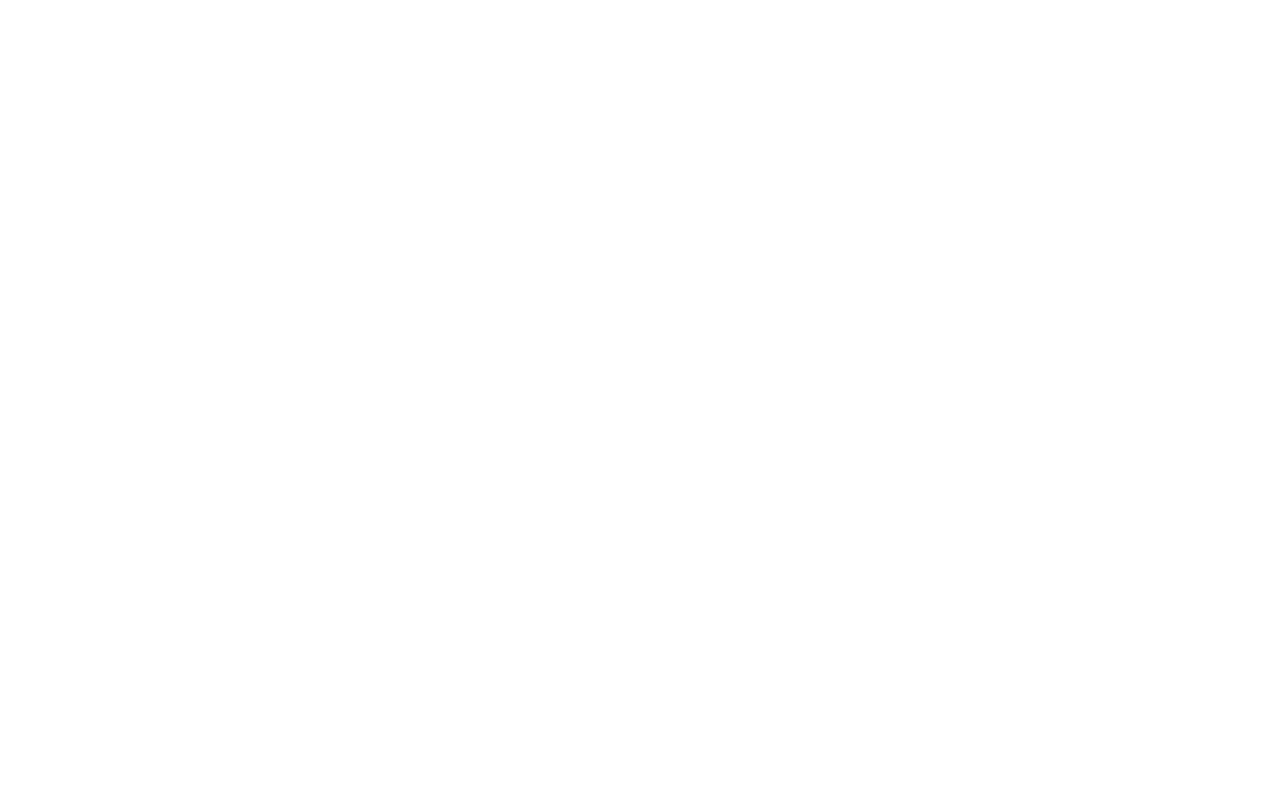
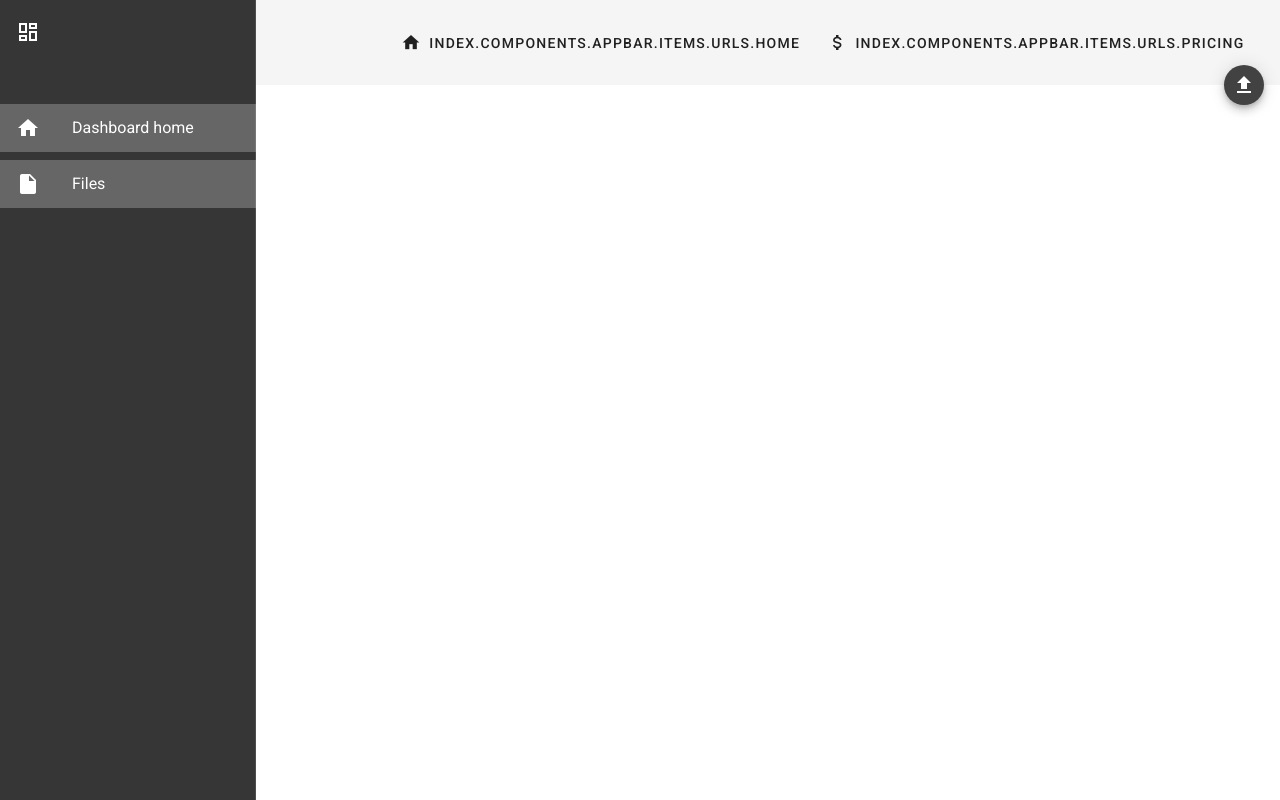
Before and after one commit to dsc-uob/dsc_platform_web, a Vue app: page /dashboard/files in a window 1280 px wide. Built offline with nearby package versions, Linux system fonts and the light colour scheme.

Commit message:
created dashboad page

```diff
--- a/src/router/index.js
+++ b/src/router/index.js
@@ -19,6 +19,18 @@ const routes = [
 		path: "/auth",
 		name: "Auth",
 		component: () => import("../views/Auth/Index"),
+	},
+	{
+		path: "/dashboard",
+		name: "Dashboard",
+		component: () => import("../views/Dashboard/Index"),
+		children: [
+			{
+				path: 'files',
+				name: 'DashboardFiles',
+				component: () => import('../views/Dashboard/Files')
+			}
+		]
 	}
 ]
 
--- /dev/null
+++ b/src/views/Dashboard/Files.vue
@@ -0,0 +1,6 @@
+<template>
+	<v-container class="mt-3"> </v-container>
+</template>
+<script>
+export default {};
+</script>
--- /dev/null
+++ b/src/views/Dashboard/Index.vue
@@ -0,0 +1,17 @@
+<template>
+	<v-app>
+		<pages-core-app-bar />
+		<pages-core-view />
+	</v-app>
+</template>
+
+<script>
+export default {
+	name: "DashboardIndex",
+
+	components: {
+		PagesCoreAppBar: () => import("./components/AppBar"),
+		PagesCoreView: () => import("./components/View"),
+	},
+};
+</script>
--- /dev/null
+++ b/src/views/Dashboard/components/AppBar.vue
@@ -0,0 +1,115 @@
+<template>
+	<nav>
+		<v-app-bar app flat height="85">
+			<v-container class="px-0 text-right d-flex align-center">
+				<v-toolbar-title
+					class="text-uppercase font-weight-light f hidden-xs-only"
+					>dashboard</v-toolbar-title
+				>
+				<template>
+					<v-tooltip bottom>
+						<!-- view in fullscreen -->
+						<template v-slot:activator="{ attrs, on }">
+							<v-btn
+								color="secondary"
+								dark
+								small
+								absolute
+								bottom
+								right
+								fab
+								v-bind="attrs"
+								v-on="on"
+							>
+								<v-icon>mdi-upload</v-icon>
+							</v-btn>
+						</template>
+
+						<span>Upload</span>
+					</v-tooltip>
+				</template>
+				<v-spacer />
+				<v-btn
+					v-for="(item, i) in items"
+					:key="i"
+					:to="item.to"
+					min-height="48"
+					min-width="40"
+					text
+				>
+					<v-icon
+						:left="$vuetify.breakpoint.mdAndUp"
+						size="20"
+						v-text="item.icon"
+					/>
+
+					<span class="hidden-sm-and-down" v-text="item.text" />
+				</v-btn>
+			</v-container>
+		</v-app-bar>
+		<v-navigation-drawer dark app mini-variant permanent expand-on-hover>
+			<v-list>
+				<v-list-item class="mb-12">
+					<v-list-item-action>
+						<v-icon>mdi-view-dashboard-outline</v-icon>
+					</v-list-item-action>
+				</v-list-item>
+				<v-list-item class="mb-2" link to="/dashboard">
+					<v-list-item-action>
+						<v-icon>mdi-home</v-icon>
+					</v-list-item-action>
+					<v-list-item-title>Dashboard home</v-list-item-title>
+				</v-list-item>
+				<v-list-item class="mb-2" link to="/dashboard/files">
+					<v-list-item-action>
+						<v-icon>mdi-file</v-icon>
+					</v-list-item-action>
+					<v-list-item-title>Files</v-list-item-title>
+				</v-list-item>
+			</v-list>
+		</v-navigation-drawer>
+	</nav>
+</template>
+
+<script>
+/* eslint-disable no-mixed-spaces-and-tabs */
+export default {
+	name: "PagesCoreAppBar",
+
+	computed: {
+		items() {
+			let urls = [
+				{
+					icon: "mdi-home",
+					text: "index.components.appbar.items.urls.home",
+					to: "/",
+				},
+				{
+					icon: "mdi-currency-usd",
+					text: "index.components.appbar.items.urls.pricing",
+					to: "/pricing",
+				},
+			];
+			if (this.isLoggedIn)
+				urls.push({
+					icon: "mdi-logout",
+					text: "index.components.appbar.items.urls.logout",
+					to: "/logout",
+				});
+			if (this.role === "admin")
+				urls.push({
+					icon: "mdi-view-dashboard",
+					text: "index.components.appbar.items.urls.admin_panel",
+					to: "/admin-panel",
+				});
+			return urls;
+		},
+		isLoggedIn() {
+			return this.$store.getters.isLoggedIn;
+		},
+		role() {
+			return this.$store.getters.role;
+		},
+	},
+};
+</script>
--- /dev/null
+++ b/src/views/Dashboard/components/View.vue
@@ -0,0 +1,11 @@
+<template>
+	<v-content id="dashboard">
+		<v-responsive>
+			<router-view />
+		</v-responsive>
+	</v-content>
+</template>
+
+<script>
+export default {};
+</script>
```
